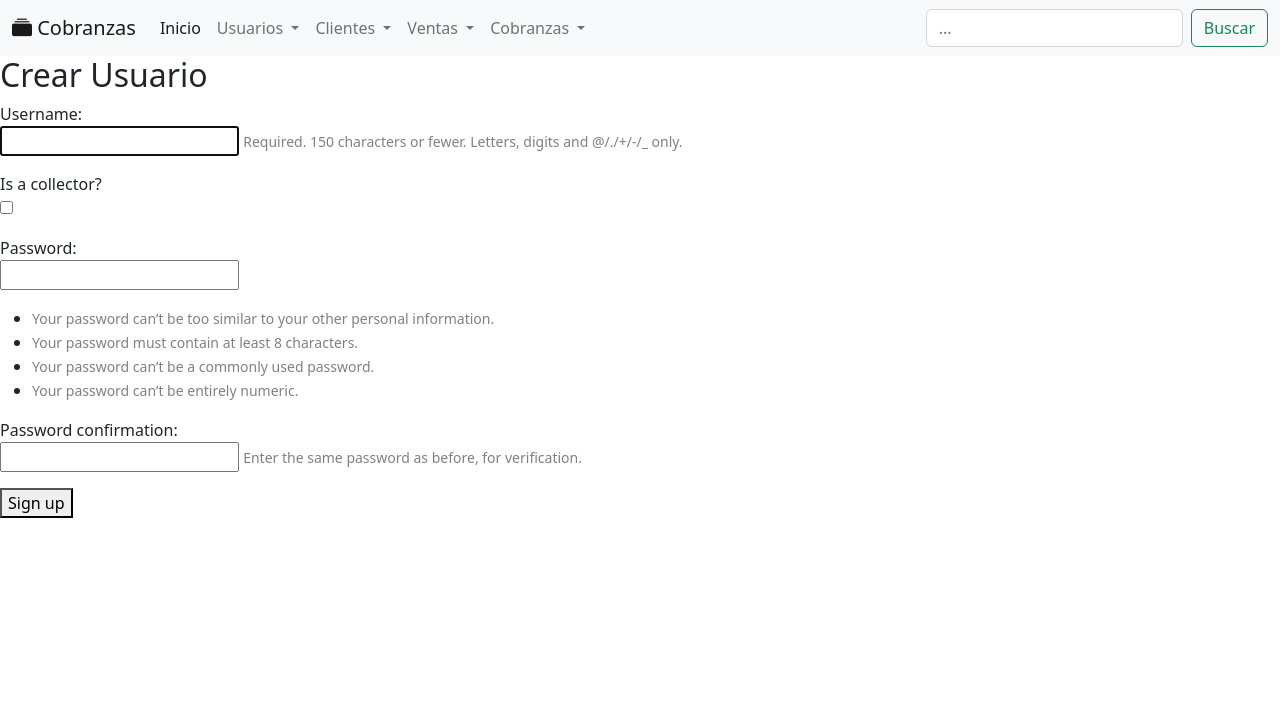
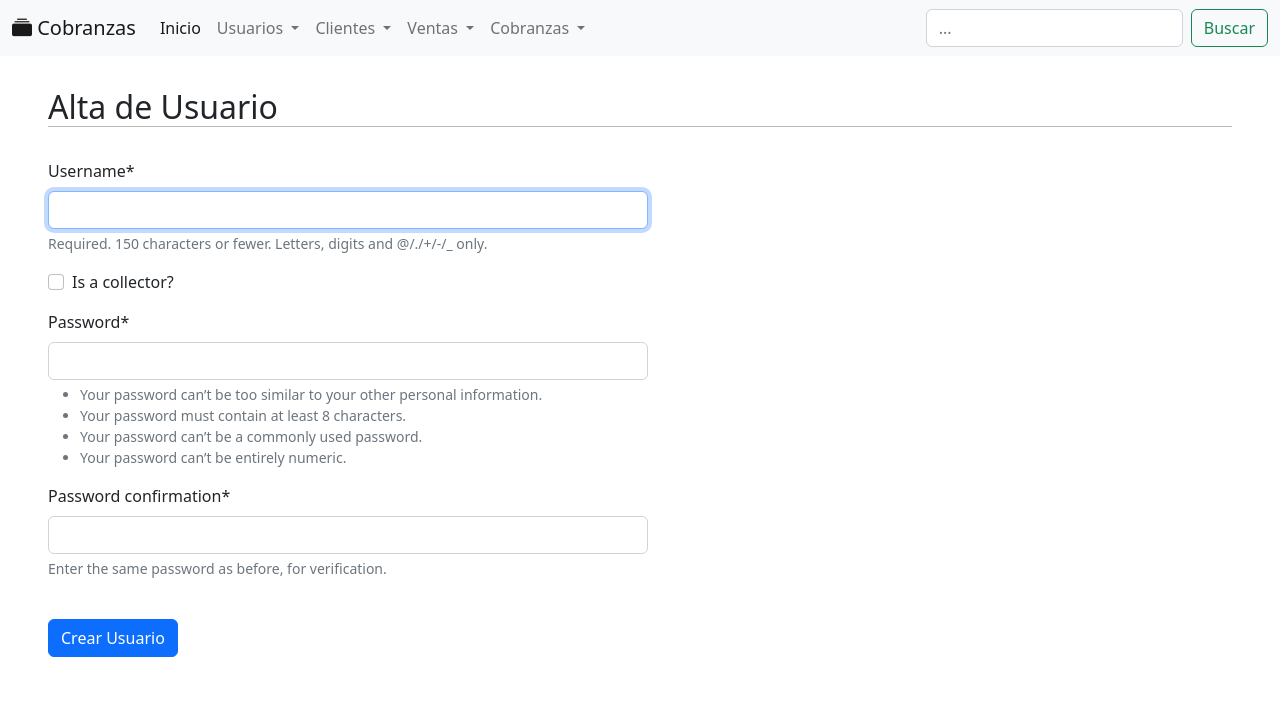
Before and after one commit to luciano-im/app-cobranzas, a Django app: page /accounts/signup/ in a window 1280 px wide. Shown: the top 704 px of the page. Run offline with Django 4.2, Linux system fonts and the light colour scheme; some libraries are stand-ins or nearby versions.

Commit message:
➕ Add crispy-forms package

```diff
--- a/cobranzas/app/forms.py
+++ b/cobranzas/app/forms.py
@@ -1,9 +1,21 @@
 from django.contrib.auth.forms import UserCreationForm
+from django.urls import reverse
+from crispy_forms.helper import FormHelper
+from crispy_forms.layout import Submit
 from app.models import User
 
 
 class CustomUserCreationForm(UserCreationForm):
 
+    def __init__(self, *args, **kwargs):
+        super().__init__(*args, **kwargs)
+        self.helper = FormHelper()
+        self.helper.form_id = 'create-user-form'
+        self.helper.form_class = 'create-form'
+        self.helper.form_method = 'post'
+        self.helper.form_action = reverse('signup')
+        self.helper.add_input(Submit('submit', 'Crear Usuario'))
+
     class Meta(UserCreationForm.Meta):
         model = User
         fields = UserCreationForm.Meta.fields + ('is_collector',)
--- /dev/null
+++ b/cobranzas/app/static/css/styles.css
@@ -0,0 +1,16 @@
+.content {
+  padding: 2rem 3rem;
+}
+
+.content h2 {
+  border-bottom: 1px solid #BBB;
+  margin-bottom: 2rem;
+}
+
+.content form {
+  max-width: 600px;
+}
+
+.content form input[type="submit"] {
+  margin-top: 1.5rem;
+}
--- a/cobranzas/app/templates/base.html
+++ b/cobranzas/app/templates/base.html
@@ -1,3 +1,5 @@
+{% load static %}
+
 <!DOCTYPE html>
 <html lang="en">
   <head>
@@ -7,6 +9,7 @@
     <title>{% block title %}{% endblock %}</title>
     <link href="https://cdn.jsdelivr.net/npm/bootstrap@5.2.0-beta1/dist/css/bootstrap.min.css" rel="stylesheet" integrity="sha384-0evHe/X+R7YkIZDRvuzKMRqM+OrBnVFBL6DOitfPri4tjfHxaWutUpFmBp4vmVor" crossorigin="anonymous">
     <link rel="stylesheet" href="https://cdn.jsdelivr.net/npm/bootstrap-icons@1.8.3/font/bootstrap-icons.css">
+    <link rel="stylesheet" href="{% static "css/styles.css" %}">
   </head>
   <body>
     <header>
@@ -73,7 +76,9 @@
         </div>
       </nav>
     </header>
-    {% block content %}{% endblock %}
+    <section class="content">
+      {% block content %}{% endblock %}
+    </section>
     {% block extra_js %}{% endblock %}
     <!-- JavaScript Bundle with Popper -->
     <script src="https://cdn.jsdelivr.net/npm/bootstrap@5.2.0-beta1/dist/js/bootstrap.bundle.min.js" integrity="sha384-pprn3073KE6tl6bjs2QrFaJGz5/SUsLqktiwsUTF55Jfv3qYSDhgCecCxMW52nD2" crossorigin="anonymous"></script>
--- a/cobranzas/app/templates/signup_form.html
+++ b/cobranzas/app/templates/signup_form.html
@@ -1,24 +1,8 @@
 {% extends 'base.html' %}
 {% load static %}
+{% load crispy_forms_tags %}
 
 {% block content %}
-  <h2>Crear Usuario</h2>
-  <form method="post">
-    {% csrf_token %}
-    {% for field in form %}
-      <div class="mb-3">
-        <p>
-          {{ field.label_tag }}<br>
-          {{ field }}
-          {% if field.help_text %}
-            <small style="color: grey">{{ field.help_text }}</small>
-          {% endif %}
-          {% for error in field.errors %}
-            <p style="color: red">{{ error }}</p>
-          {% endfor %}
-        </p>
-      </div>
-    {% endfor %}
-    <button type="submit">Sign up</button>
-  </form>
+  <h2>Alta de Usuario</h2>
+  {% crispy form %}
 {% endblock %}
--- a/cobranzas/cobranzas/settings.py
+++ b/cobranzas/cobranzas/settings.py
@@ -41,6 +41,8 @@ INSTALLED_APPS = [
     'django.contrib.sessions',
     'django.contrib.messages',
     'django.contrib.staticfiles',
+    'crispy_forms',
+    'crispy_bootstrap5',
     'app',
 ]
 
@@ -137,3 +139,7 @@ DEFAULT_AUTO_FIELD = 'django.db.models.BigAutoField'
 
 # Custom user model
 AUTH_USER_MODEL = 'app.User'
+
+# Crispy Forms
+CRISPY_ALLOWED_TEMPLATE_PACKS = "bootstrap5"
+CRISPY_TEMPLATE_PACK = "bootstrap5"
```
